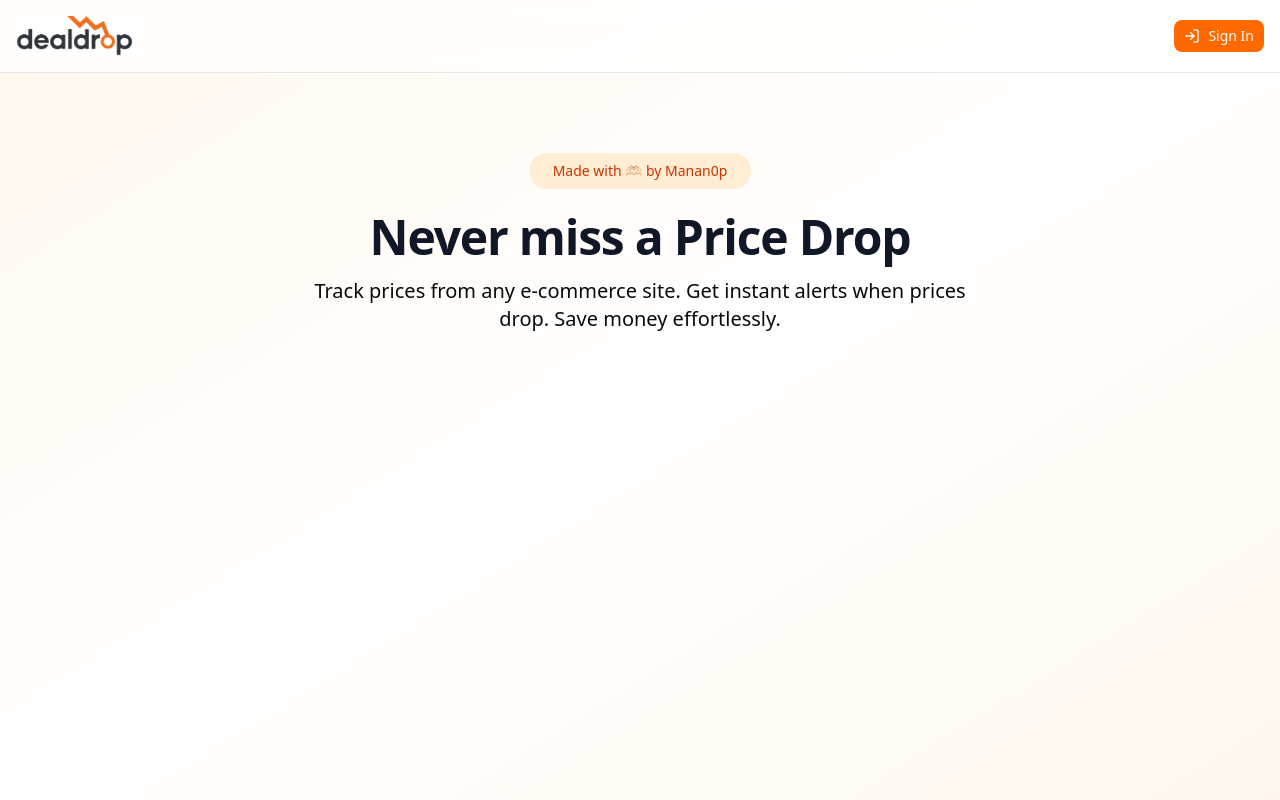
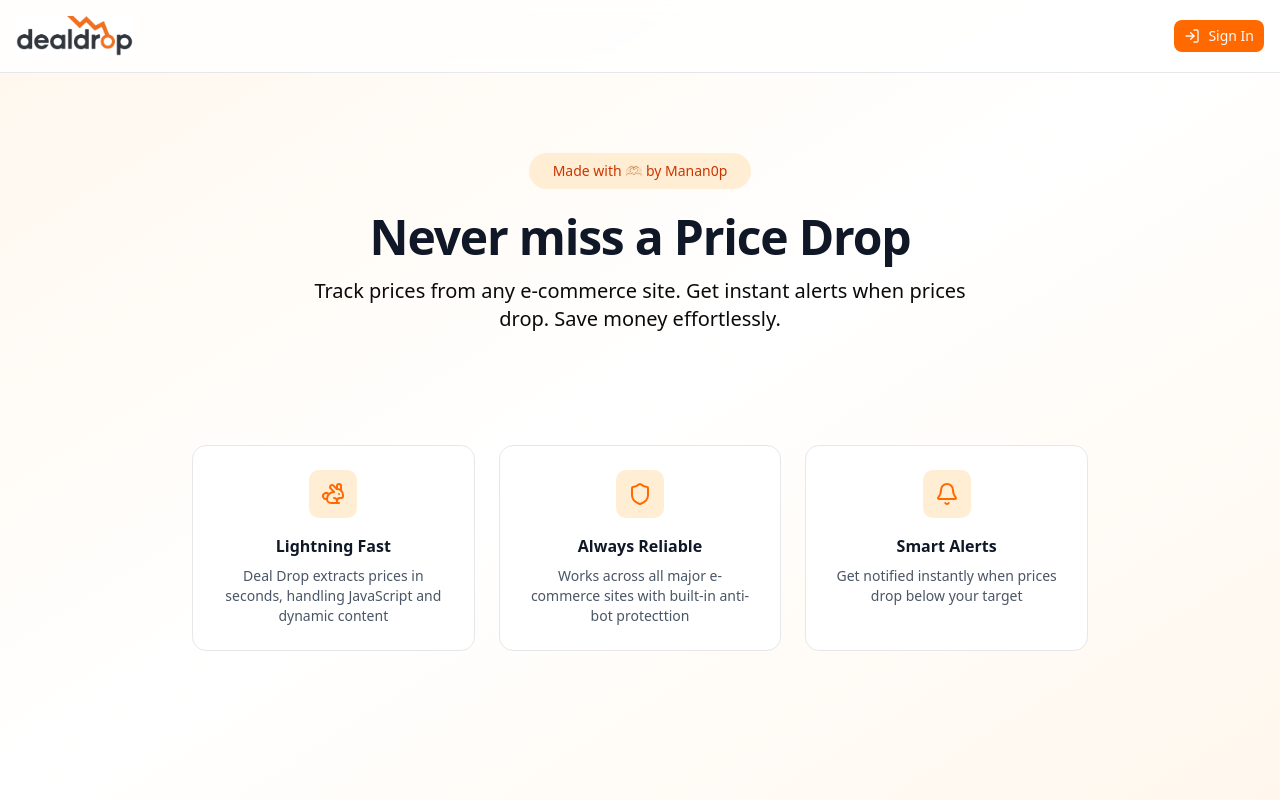
Before and after one commit to Manan0p/dealdrop, a Next.js app: page / in a window 1280 px wide. Built offline with nearby package versions, Linux system fonts and the light colour scheme.

Commit message:
features

```diff
--- a/app/page.jsx
+++ b/app/page.jsx
@@ -1,3 +1,4 @@
+import AddProductForm from "@/components/AddProductForm";
 import { Button } from "@/components/ui/button";
 import { Bell, LogIn, Rabbit, Shield } from "lucide-react";
 import Image from "next/image";
@@ -52,9 +53,22 @@ export default function Home() {
           </p>
 
           {/*Add product form*/}
+          <AddProductForm user={user} />
 
           {/*Features*/}
-
+          {products.length === 0 && (
+            <div className="grid md:grid-cols-3 gap-6 max-w-4xl mx-auto mt-16">
+              {FEATURES.map(({icon: Icon, title, description}) =>(
+                <div key={title} className="bg-white p-6 rounded-xl border border-gray-200">
+                  <div className="mb-4 w-12 h-12 flex items-center justify-center bg-orange-100 rounded-lg mx-auto">
+                    <Icon className="w-6 h-6 text-orange-500" />
+                  </div>
+                  <h3 className="font-semibold text-gray-900 mb-2">{title}</h3>
+                  <p className="text-sm text-gray-600">{description}</p>
+                </div>
+              ))}
+            </div>
+          )}
         </div>
       </section>
     </main>
--- /dev/null
+++ b/components/AddProductForm.jsx
@@ -0,0 +1,13 @@
+import React from 'react'
+
+const AddProductForm = ({user}) => {
+  return (
+    <form>
+      <div className='flex flex-col sm:flex-row gap-2'>
+
+      </div>
+    </form>
+  )
+}
+
+export default AddProductForm
```
